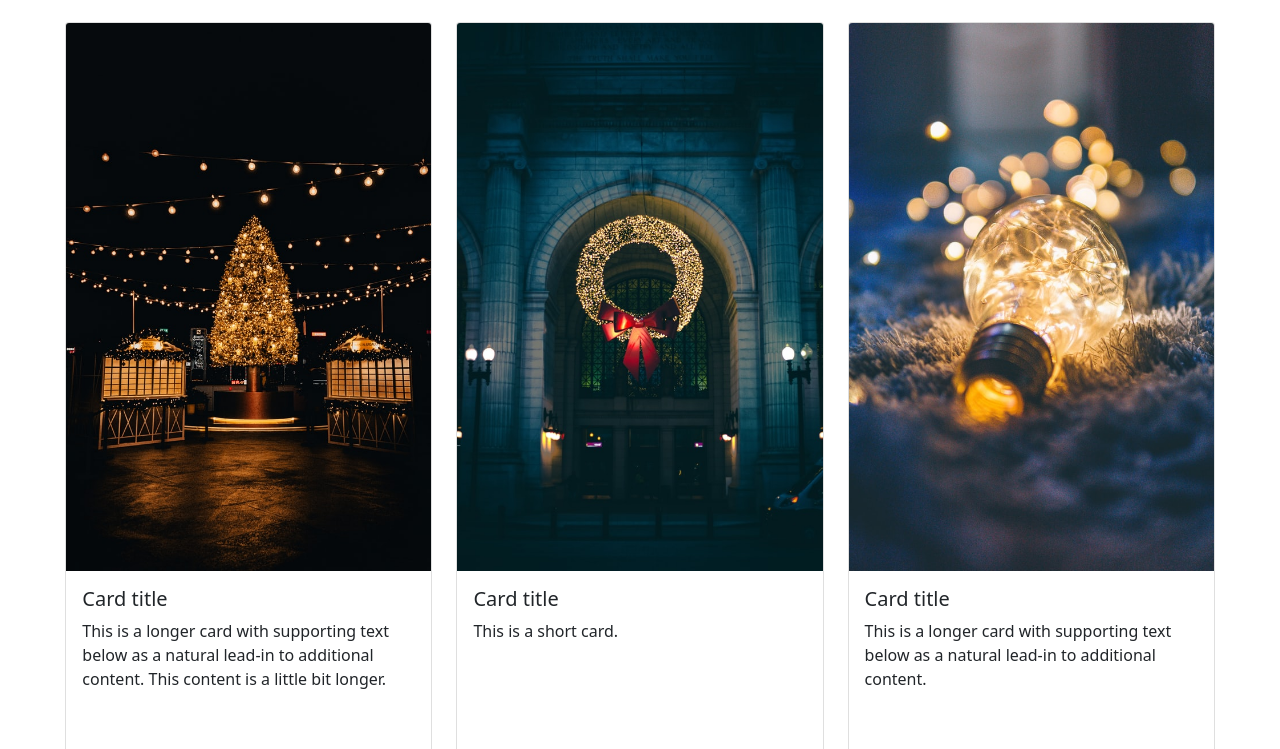
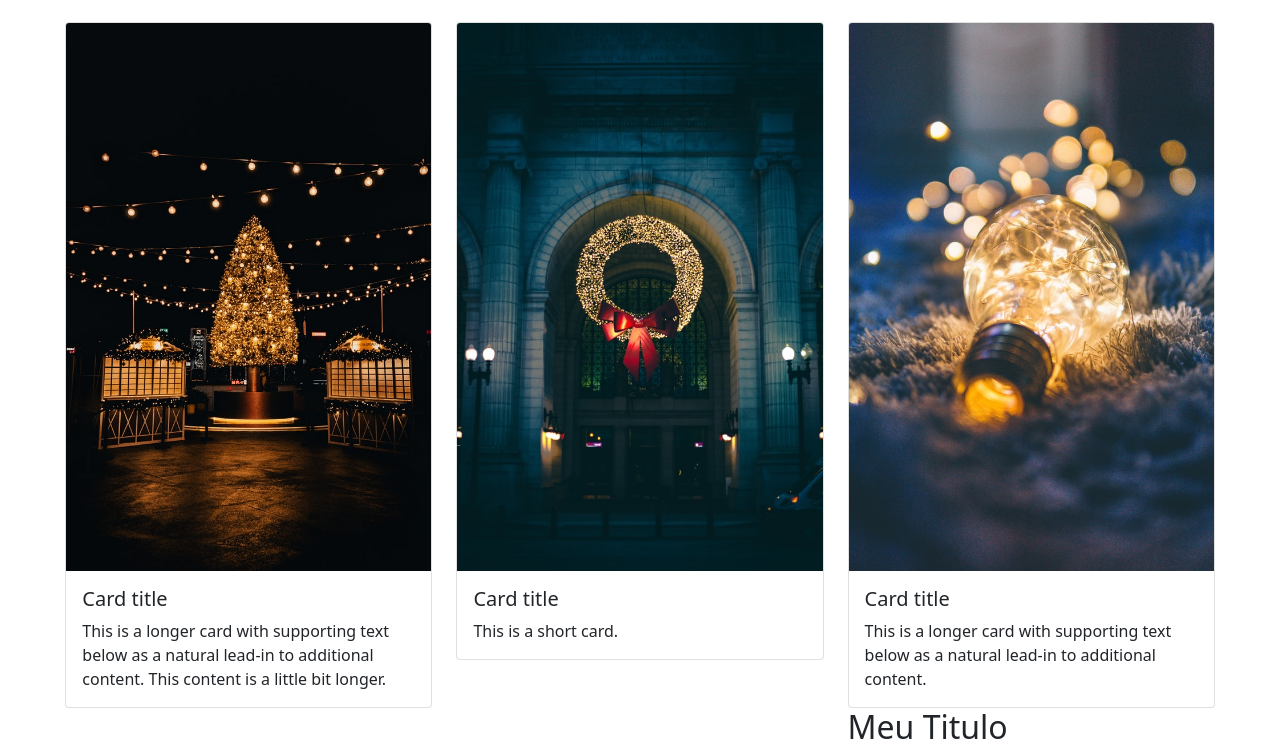
Before and after one commit to Eduardodiniz05/Ite, a plain HTML site: page index.html in a window 1280 px wide. Shown: the part 866-1615 px from the top of the page. Drawn offline with nearby package versions, Linux system fonts and the light colour scheme.

Commit message:
alteração do card para o mesmo se adequar ao que for escrito

```diff
--- a/index.html
+++ b/index.html
@@ -87,8 +87,8 @@
 
 
        <div class="row row-cols-1 row-cols-md-3 g-4 col-11 m-auto">
-        <div class="col">
-          <div class="card h-100">
+           <div class="col">
+          <div class="card h-auto">
             <img src="./img/Christmas Card  1.jpg" class="card-img-top" alt="...">
             <div class="card-body">
               <h5 class="card-title">Card title</h5>
@@ -97,7 +97,7 @@
           </div>
         </div>
         <div class="col">
-          <div class="card h-100">
+          <div class="card h-auto">
             <img src="./img/Christmas Card  2.jpg" class="card-img-top" alt="...">
             <div class="card-body">
               <h5 class="card-title">Card title</h5>
@@ -106,7 +106,7 @@
           </div>
         </div>
         <div class="col">
-          <div class="card h-100">
+          <div class="card h-auto">
             <img src="./img/Christmas Card  3.jpg" class="card-img-top" alt="...">
             <div class="card-body">
               <h5 class="card-title">Card title</h5>
```
